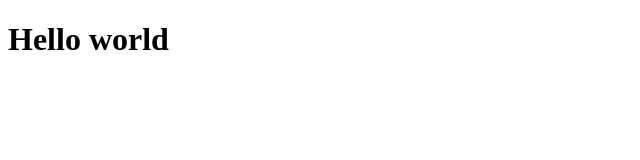
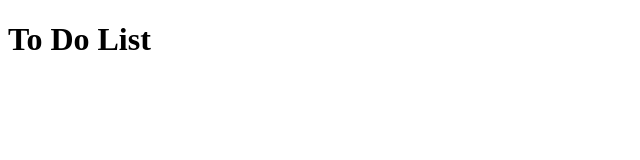
Before and after one commit to monacook/ToDo_Angular, an Angular app in the folder todo-Angular/: page / in a window 1280 px wide. Shown: the top 160 px of the page, without its empty margins (0-640 px from the left). Built offline with nearby package versions, Linux system fonts and the light colour scheme.

Commit message:
Trying to add an input

```diff
--- a/todo-Angular/src/app/app.component.html
+++ b/todo-Angular/src/app/app.component.html
@@ -1,6 +1,6 @@
 <div>
   <h1>
-    Hello world
+    {{title}}
   </h1>
 </div>
 
--- a/todo-Angular/src/app/app.component.ts
+++ b/todo-Angular/src/app/app.component.ts
@@ -6,5 +6,5 @@ import { Component } from '@angular/core';
   styleUrls: ['./app.component.css']
 })
 export class AppComponent {
-  title = 'todo-Angular';
+  title = 'To Do List';
 }
--- /dev/null
+++ b/todo-Angular/src/app/input/input.component.html
@@ -0,0 +1 @@
+<p>Today's Item: {{ type }}</p>
```
Also changed, not shown: todo-Angular/src/app/input/input.component.ts (added, +12 -0 lines), todo-Angular/src/app/input/input.component.css (added).
